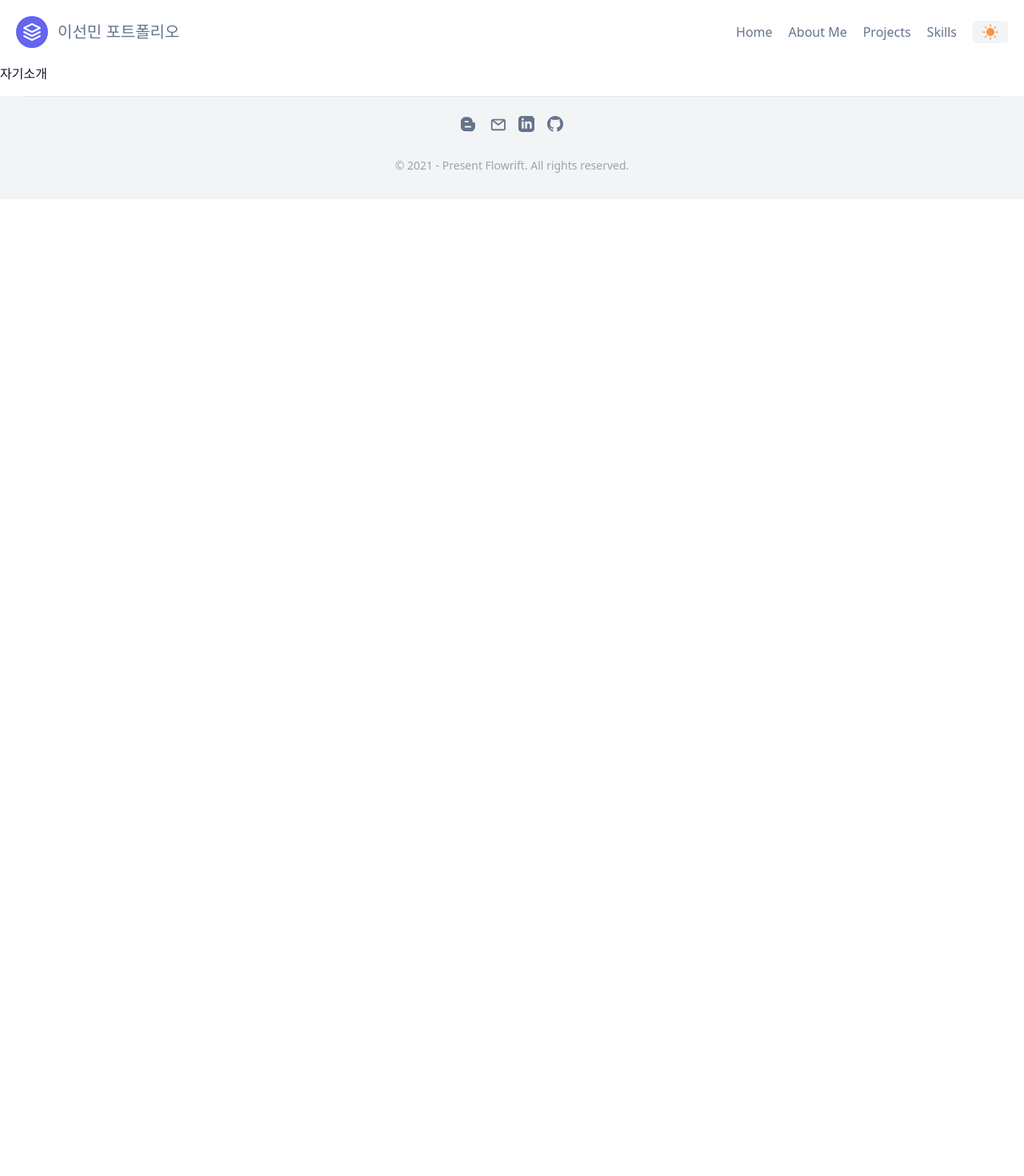
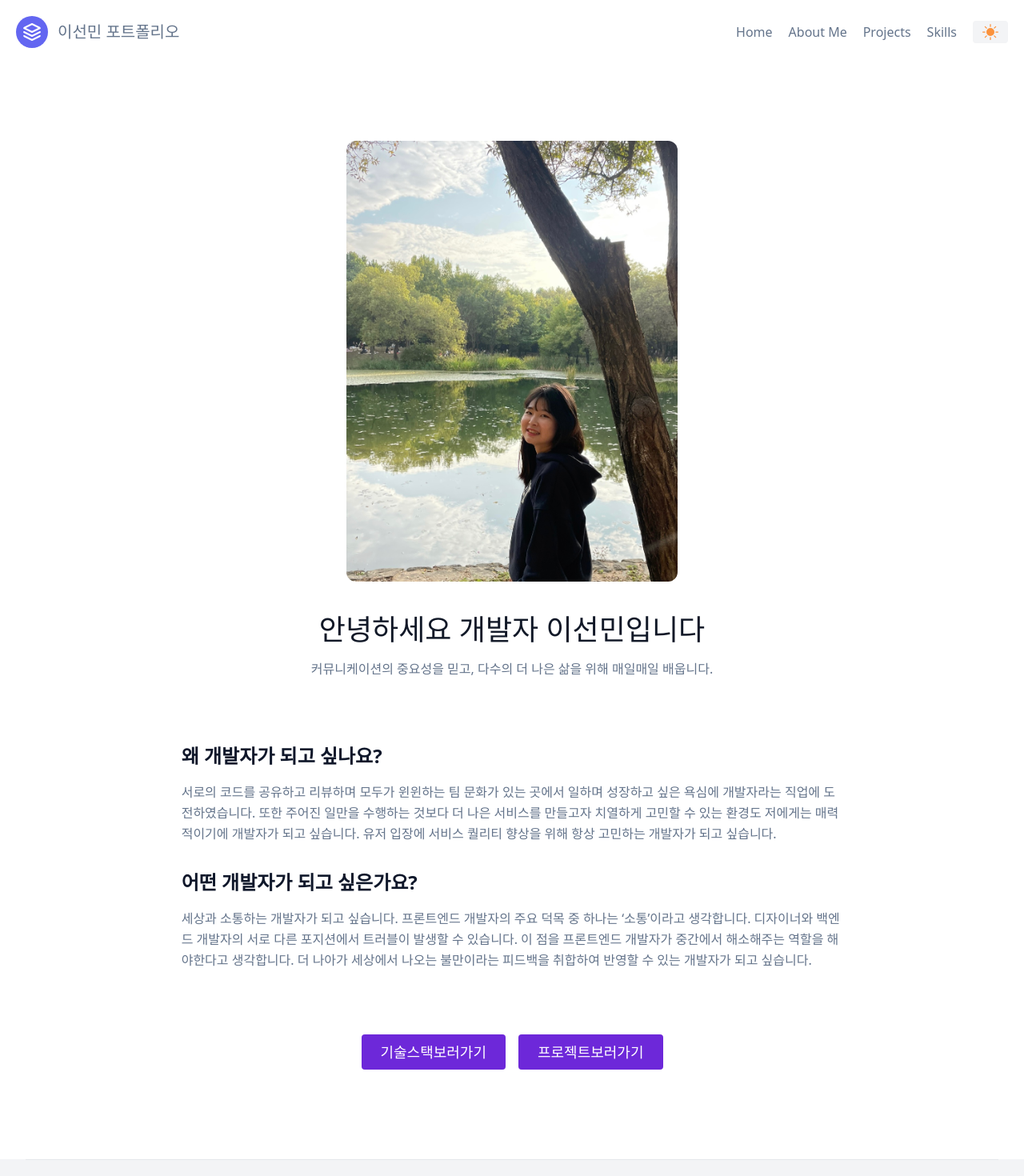
Before and after one commit to HelloHailie/portfolio, a Next.js app: page /about-me in a window 1280 px wide. Shown: the top 1470 px of the page at 80% size. Before the commit the page ends 800 px from the top, so only its background shows below. Built offline with nearby package versions, Linux system fonts and the light colour scheme.

Commit message:
자기소개 추가

```diff
--- a/components/projects/projectItem.js
+++ b/components/projects/projectItem.js
@@ -5,6 +5,7 @@ export default function ProjectItem({ data }) {
   const description = data.properties.Description.rich_text[0].text.content;
   const github = data.properties.Github.url;
   const utube = data.properties.Utube.url;
+  const notion = data.properties.Notion.url;
   const imgSrc = data.cover.file?.url || data.cover.external.url;
   const tags = data.properties.Tags.multi_select;
   const startDate = data.properties.WorkPeriod.date.start;
@@ -50,17 +51,20 @@ export default function ProjectItem({ data }) {
         <h1 className='text-2xl font-bold'>{title}</h1>
         <h3 className='mt-4'>{description}</h3>
 
-        <a href={github}>깃허브 링크 바로가기</a>
-        <a href={utube}>유튜브 시연영상 바로가기</a>
-        <p className='my-2'>
+        <a href={github}>🔗 깃허브 링크 바로가기</a>
+
+        {notion ? <a href={notion}>🔗 노션 링크 바로가기</a> : null}
+
+        {utube ? <a href={utube}>🔗 유튜브 시연영상 바로가기</a> : null}
+        <h4 className='my-2'>
           작업 기간 : {startDate} ~ {endDate} (
           {calculatedPeriod(startDate, endDate)}
           일)
-        </p>
+        </h4>
         <div className='flex items-start mt-2 overflow-auto'>
           {tags.map((aTag) => (
             <h1
-              className='px-1 py-1 mr-2 rounded-md bg-sky-200 dark:bg-sky-700 w-30 '
+              className='px-1 py-1 mr-2 rounded-md bg-violet-600 dark:bg-violet-500 text-white w-30 '
               key={aTag.id}
             >
               {aTag.name}
--- a/pages/about-me.js
+++ b/pages/about-me.js
@@ -1,5 +1,8 @@
 import Layout from "../components/layout";
 import Head from "next/head";
+import Link from "next/link";
+import Image from "next/image";
+import profile from "../public/seonminProfile.jpg";
 
 export default function AboutMe() {
   return (
@@ -9,7 +12,63 @@ export default function AboutMe() {
         <meta name='description' content='이선민 포트폴리오' />
         <link rel='icon' href='/favicon.ico' />
       </Head>
-      <h1>자기소개</h1>
+      <section className='text-gray-600 body-font'>
+        <div className='container mx-auto flex px-5 py-24 items-center justify-center flex-col'>
+          {/* <img className="lg:w-2/6 md:w-3/6 w-5/6 mb-10 object-cover object-center rounded" alt="hero" src="https://dummyimage.com/720x600"> */}
+          <div className='lg:w-2/6 md:w-3/6 w-5/6 mb-10 object-cover object-center rounded'>
+            <Image
+              src={profile}
+              alt='이선민 프로필 이미지'
+              className='rounded-xl'
+              layout='responsive'
+            />
+          </div>
+          <div className='text-center lg:w-2/3 w-full'>
+            <h1 className='title-font sm:text-4xl text-3xl mb-4 font-medium text-gray-900'>
+              안녕하세요 개발자 이선민입니다
+            </h1>
+            <p className='mb-20 leading-relaxed'>
+              커뮤니케이션의 중요성을 믿고, 다수의 더 나은 삶을 위해 매일매일
+              배웁니다.
+            </p>
+
+            <h3 className='text-2xl font-bold text-left'>
+              왜 개발자가 되고 싶나요?
+            </h3>
+            <p className='mt-4 mb-8 leading-relaxed text-left'>
+              서로의 코드를 공유하고 리뷰하며 모두가 윈윈하는 팀 문화가 있는
+              곳에서 일하며 성장하고 싶은 욕심에 개발자라는 직업에
+              도전하였습니다. 또한 주어진 일만을 수행하는 것보다 더 나은
+              서비스를 만들고자 치열하게 고민할 수 있는 환경도 저에게는
+              매력적이기에 개발자가 되고 싶습니다. 유저 입장에 서비스 퀄리티
+              향상을 위해 항상 고민하는 개발자가 되고 싶습니다.
+            </p>
+            <h3 className='text-2xl font-bold text-left'>
+              어떤 개발자가 되고 싶은가요?
+            </h3>
+            <p className='mt-4 mb-20 leading-relaxed text-left'>
+              세상과 소통하는 개발자가 되고 싶습니다. 프론트엔드 개발자의 주요
+              덕목 중 하나는 ‘소통’이라고 생각합니다. 디자이너와 백엔드 개발자의
+              서로 다른 포지션에서 트러블이 발생할 수 있습니다. 이 점을
+              프론트엔드 개발자가 중간에서 해소해주는 역할을 해야한다고
+              생각합니다. 더 나아가 세상에서 나오는 불만이라는 피드백을 취합하여
+              반영할 수 있는 개발자가 되고 싶습니다.
+            </p>
+            <div className='flex justify-center gap-4'>
+              <Link href='/skills' className='btn-project'>
+                기술스택
+                <br className='inline-block md:hidden' />
+                보러가기
+              </Link>
+              <Link href='/projects' className='btn-project'>
+                프로젝트
+                <br className='inline-block md:hidden' />
+                보러가기
+              </Link>
+            </div>
+          </div>
+        </div>
+      </section>
     </Layout>
   );
 }
--- a/pages/projects.js
+++ b/pages/projects.js
@@ -15,7 +15,7 @@ export default function Projects({ projects }) {
           <link rel='icon' href='/favicon.ico' />
         </Head>
         <h1 className='text-4xl sm:text-6xl py-5 flex justify-center '>
-          <span className='text-blue-700 font-bold'>
+          <span className='text-violet-600 font-bold'>
             {projects.results.length}
           </span>
           개의 프로젝트가 있습니다.
```
Also changed, not shown: public/seonminProfile.jpg (added).
